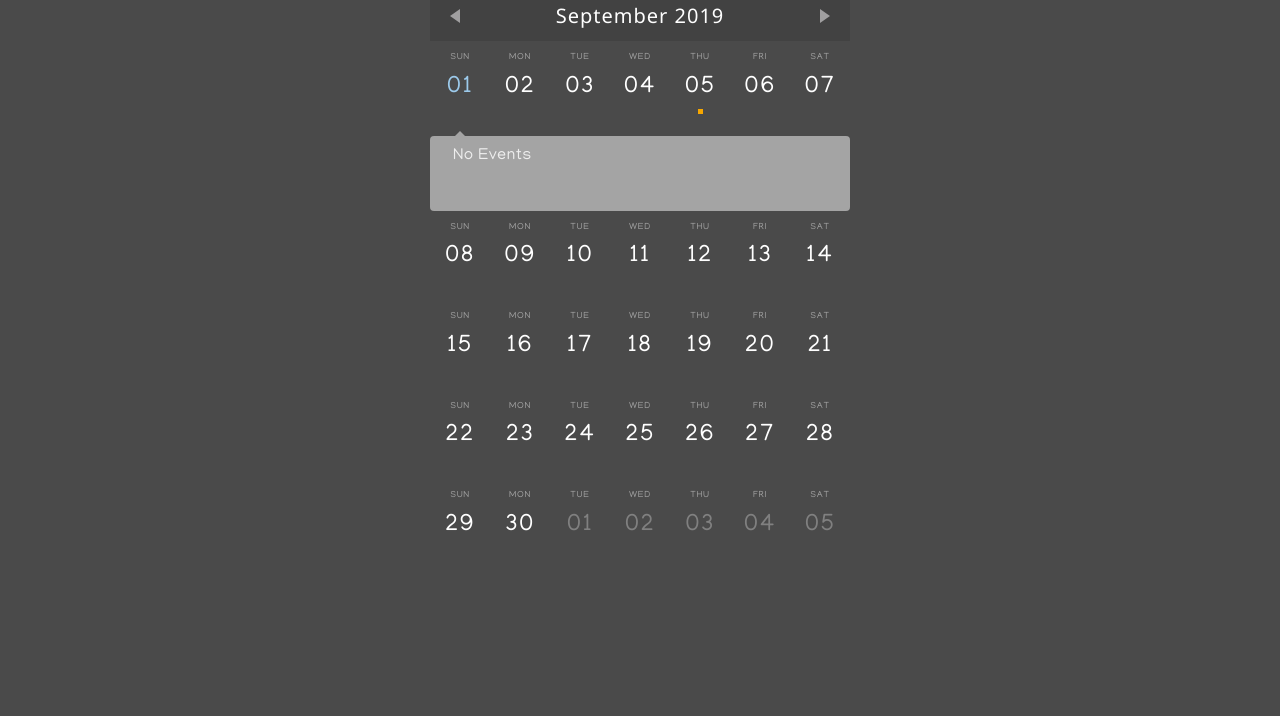
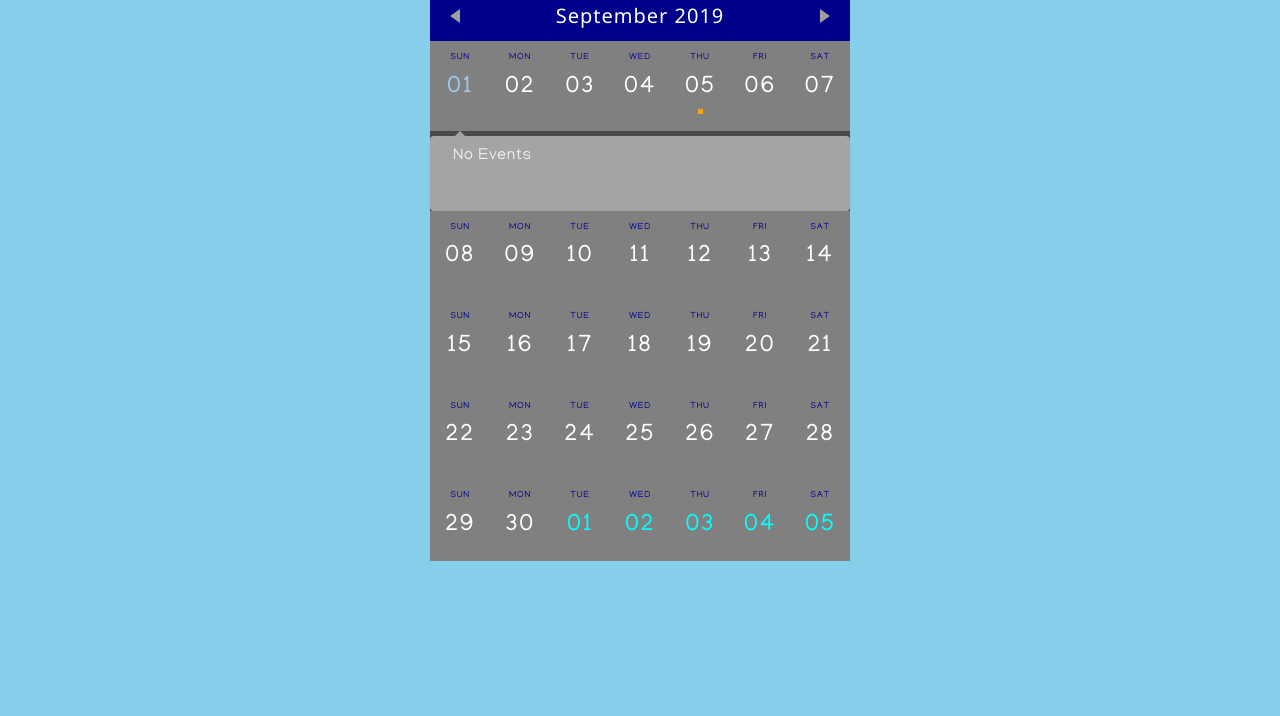
Before and after one commit to NY-20011/AFJROTC, a plain HTML site: page calen.html in a window 1280 px wide. Shown: the part 84-800 px from the top of the page. Drawn offline with nearby package versions, Linux system fonts and the light colour scheme.

Commit message:
calendar fixed

```diff
--- a/style.css
+++ b/style.css
@@ -9,7 +9,7 @@
    color: rgba(255, 255, 255, 1);
    margin: 0;
    padding: 0;
-   background: #4A4A4A;
+   background: skyblue;
    -webkit-touch-callout: none;
    -webkit-user-select: none;
    -khtml-user-select: none;
@@ -31,7 +31,7 @@
   .header {
     height: 50px;
     width: 420px;
-    background: rgba(66, 66, 66, 1);
+    background: darkblue;
     text-align: center;
     position:relative;
     z-index: 100;
@@ -117,13 +117,13 @@
     text-align: center;
     vertical-align: top;
     cursor: pointer;
-    background: #4A4A4A;
+    background: grey;
     position: relative;
     z-index: 100;
   }
 
   .day.other {
-   color: rgba(255, 255, 255, .3);
+   color: aqua;
   }
 
   .day.today {
@@ -134,7 +134,7 @@
     font-size: 9px;
     text-transform: uppercase;
     margin-bottom: 5px;
-    color: rgba(255, 255, 255, .5);
+    color: darkblue;
     letter-spacing: .7px;
   }
 
@@ -264,7 +264,7 @@
     bottom: 0;
     width: 100%;
     height: 30px;
-    background: rgba(60, 60, 60, 1);
+    background: darkblue;
     line-height: 30px;
 
   }
```
